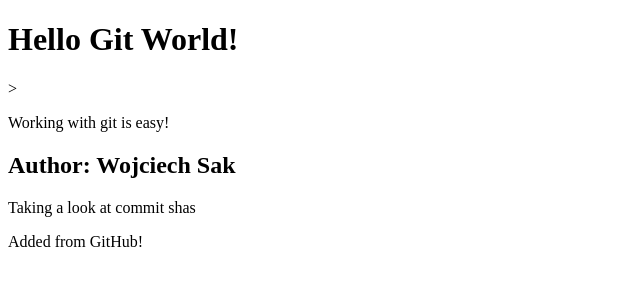
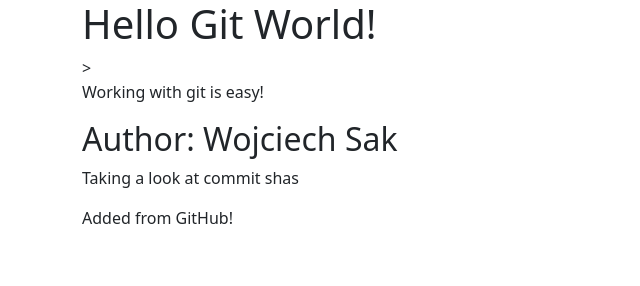
Before and after one commit to Wojciech-Sak89/GitGithubMasterclass, a plain HTML site: page index.html in a window 1280 px wide. Shown: the whole page, without its empty margins (0-640 px from the left). Drawn offline with nearby package versions, Linux system fonts and the light colour scheme.

Commit message:
Add margin

```diff
--- a/index.html
+++ b/index.html
@@ -1,9 +1,9 @@
-<!DOCTYPE html>
 <!DOCTYPE html>
 <html>
+
+<link href="https://cdn.jsdelivr.net/npm/bootstrap@5.0.0-beta1/dist/css/bootstrap.min.css" rel="stylesheet" integrity="sha384-giJF6kkoqNQ00vy+HMDP7azOuL0xtbfIcaT9wjKHr8RbDVddVHyTfAAsrekwKmP1" crossorigin="anonymous">
 <body>
-
-
+	<div class="container">
 		<h1>Hello Git World!</h1>>
 
 			<div>
@@ -20,6 +20,8 @@
 				<p>Added from GitHub!</p>
 			</div>
 
+	</div>
+
 <!--Some comments-->
 </body>
 </html>
```
Lines whose indentation alone changed are shown as unchanged.
